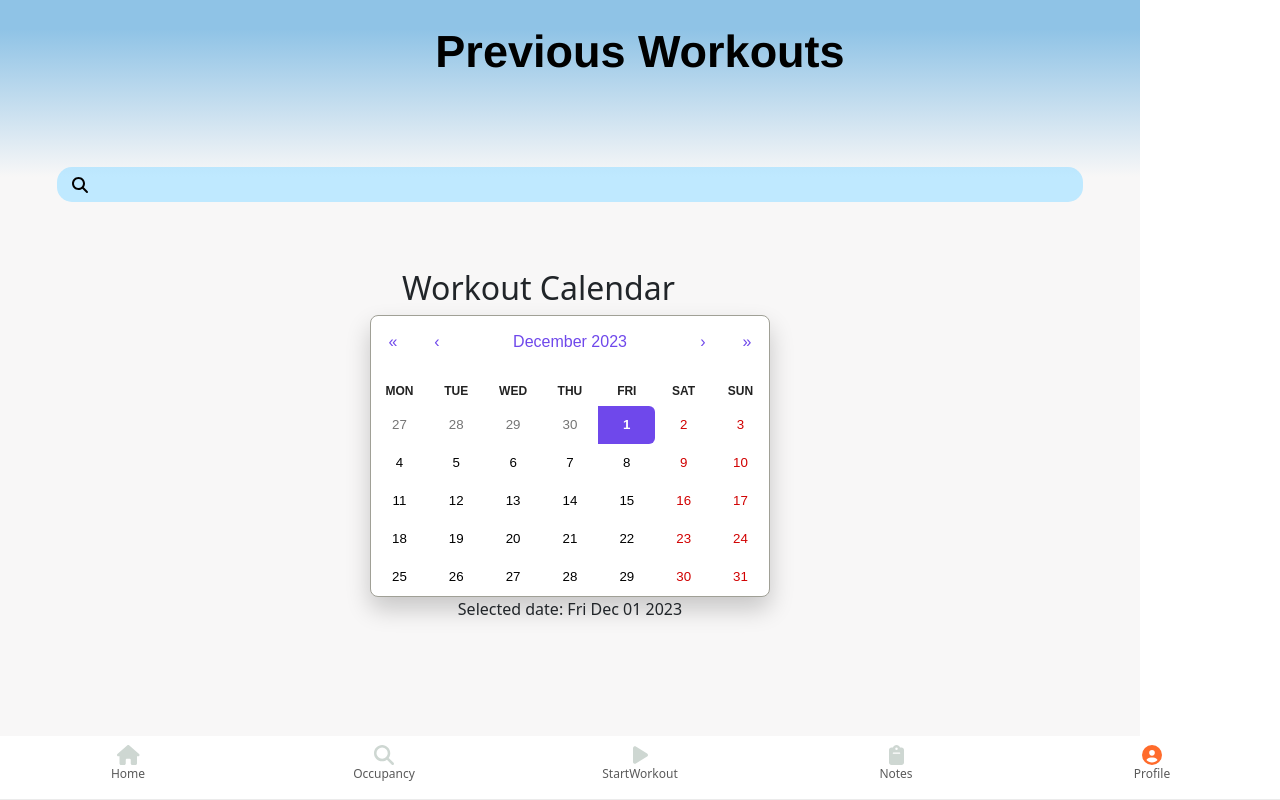
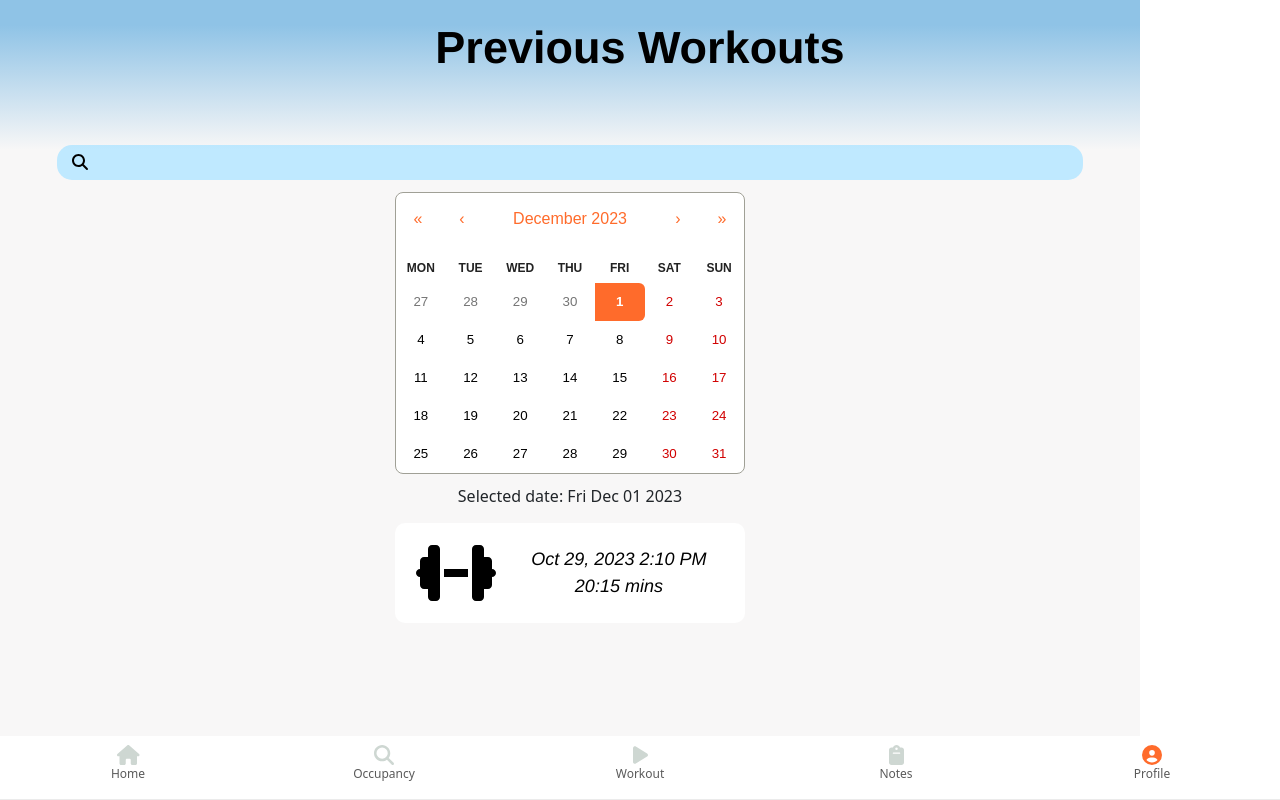
Before and after one commit to veerce/gymrats, a React (Create React App) app in the folder frontend/: page /profile in a window 1280 px wide. Built offline with nearby package versions, Linux system fonts and the light colour scheme; no server answers.

Commit message:
cleaning up profile colors

```diff
--- a/frontend/src/components/Navigation.js
+++ b/frontend/src/components/Navigation.js
@@ -16,7 +16,7 @@ const tabs = [{
   },{
     route: "/startworkout",
     icon: faPlay,
-    label: "StartWorkout"
+    label: "Workout"
   },{
     route: "/notes",
     icon: faClipboard,
--- a/frontend/src/pages/Profile.js
+++ b/frontend/src/pages/Profile.js
@@ -9,7 +9,7 @@ import { Route, Routes } from 'react-router-dom';
 import SearchBar from '../components/SearchBar';
 import WorkoutDetails from './WorkoutDetails.js';
 
-import { StandardButton, WorkoutLink } from '../components/Buttons.js';
+import { WorkoutLink } from '../components/Buttons.js';
 import { FontAwesomeIcon } from '@fortawesome/react-fontawesome';
 import { faFireFlameCurved, faTrophy, faMedal } from '@fortawesome/free-solid-svg-icons';
 
@@ -23,6 +23,7 @@ const Profile = ({ username }) => {
         <Route path="/" element={<CalendarObj />} />
         <Route path="/workout-details/:date" element={<WorkoutDetails />} />
       </Routes>
+      <PreviousWorkouts />
     </div>
   );
 };
@@ -53,7 +54,6 @@ const CalendarObj = () => {
 
   return (
     <div className="app">
-      <h1 className="header">Workout Calendar</h1>
       <div className="calendar-container">
         <Calendar
             onChange={setDate}
@@ -62,11 +62,21 @@ const CalendarObj = () => {
             tileClassName={tileClassName}
           />
       </div>
-      <div className="text-center">
+      <div className="text-center" style={{padding:10}}>
         Selected date: {date.toDateString()}
       </div>
     </div>
   );
 };
 
+const PreviousWorkouts = () => {
+  return (
+    <div id="achievements">
+      <div id="previous_workouts" style={{padding:5}}>
+        <WorkoutLink datetime="Oct 29, 2023 2:10 PM" length="20:15 mins" />
+      </div>
+    </div>
+  )
+}
+
 export default Profile;
--- a/frontend/src/pages/StartWorkout.js
+++ b/frontend/src/pages/StartWorkout.js
@@ -59,7 +59,7 @@ const CheckAvailability = ({CheckAvailability}) => {
   return (
     <div id="CheckAvailability" className="button-container">
       <div id="check_availability">
-        <StandardButton text="Check Equipment Availability  >"/>
+        <StandardButton text="Check Equipment Availability"/>
       </div>
     </div>
   );
--- a/frontend/src/style/calendar.css
+++ b/frontend/src/style/calendar.css
@@ -2,17 +2,18 @@
 
 
   .react-calendar {
-    width: 400px;
+    width: 350px;
     max-width: 100%;
     background-color: #fff;
     color: #222;
     border-radius: 8px;
-    box-shadow: 0 12px 24px rgba(0, 0, 0, 0.2);
     font-family: Arial, Helvetica, sans-serif;
     line-height: 1.125em;
+    padding:10
    }
+
    .react-calendar__navigation button {
-    color: #6f48eb;
+    color: #FF6B2B;
     min-width: 44px;
     background: none;
     font-size: 16px;
@@ -34,35 +35,35 @@
    .react-calendar__tile:enabled:hover,
    .react-calendar__tile:enabled:focus {
     background: #f8f8fa;
-    color: #6f48eb;
+    color: #FF6B2B;
     border-radius: 6px;
    }
    .react-calendar__tile--now {
     background: #6f48eb33;
     border-radius: 6px;
     font-weight: bold;
-    color: #6f48eb;
+    color: #FF6B2B;
    }
    .react-calendar__tile--now:enabled:hover,
    .react-calendar__tile--now:enabled:focus {
     background: #6f48eb33;
     border-radius: 6px;
     font-weight: bold;
-    color: #6f48eb;
+    color: #FF6B2B;
    }
    .react-calendar__tile--hasActive:enabled:hover,
    .react-calendar__tile--hasActive:enabled:focus {
     background: #f8f8fa;
    }
    .react-calendar__tile--active {
-    background: #6f48eb;
+    background: #FF6B2B;
     border-radius: 6px;
     font-weight: bold;
     color: white;
    }
    .react-calendar__tile--active:enabled:hover,
    .react-calendar__tile--active:enabled:focus {
-    background: #6f48eb;
+    background: #FF6B2B;
     color: white;
    }
    .react-calendar--selectRange .react-calendar__tile--hover {
@@ -70,7 +71,7 @@
    }
    .react-calendar__tile--range {
     background: #f8f8fa;
-    color: #6f48eb;
+    color: #FF6B2B;
     border-radius: 0;
    }
    .react-calendar__tile--rangeStart {
@@ -78,7 +79,7 @@
     border-bottom-right-radius: 0;
     border-top-left-radius: 6px;
     border-bottom-left-radius: 6px;
-    background: #6f48eb;
+    background: #FF6B2B;
     color: white;
    }
    .react-calendar__tile--rangeEnd {
@@ -86,19 +87,19 @@
     border-bottom-left-radius: 0;
     border-top-right-radius: 6px;
     border-bottom-right-radius: 6px;
-    background: #6f48eb;
+    background: #FF6B2B;
     color: white;
    }
 
 
 .workout-day {
-    background-color: #6f48eb; /* Purple color for workout days */
-    color: #fff; /* White text color for better visibility */
-    border-radius: 6px; /* Make the background circular if you like */
-    padding: 8px; /* Adjust padding for better appearance */
-    cursor: pointer; /* Change cursor to pointer to indicate it's clickable */
+    background-color: #FF6B2B;
+    color: #fff;
+    border-radius: 6px;
+    padding: 8px;
+    cursor: pointer;
   }
 
   .workout-day:hover {
-    background-color: #5c3da0; /* Darker purple on hover */
+    background-color: #FF6B2B;
   }
--- a/frontend/src/style/searchbarstyles.css
+++ b/frontend/src/style/searchbarstyles.css
@@ -2,6 +2,7 @@
     height: 10%;
     width: 90%;
     padding-top: 20px;
+    padding-bottom: 10px;
   }
 
   .search-container {
```
